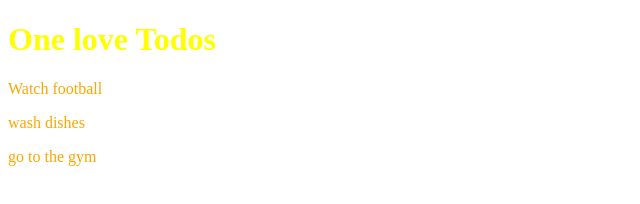
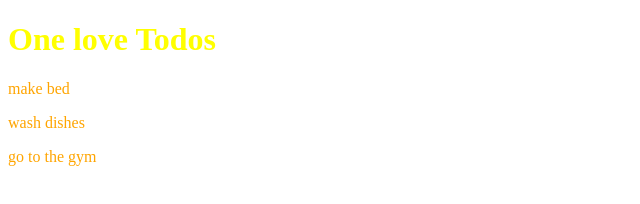
Before and after one commit to irungurobert/master-git, a plain HTML site: page index.html in a window 1280 px wide. Shown: the full height of the page, 0-640 px from the left. Drawn offline with Linux system fonts and the light colour scheme.

Commit message:
change first todo

```diff
--- a/index.html
+++ b/index.html
@@ -9,7 +9,7 @@
 <body>
   <h1>One love Todos</h1>
 
-  <p>Watch football</p>
+  <p>make bed</p>
   <p>wash dishes</p>
   <p>go to the gym</p>
 </body>
```
